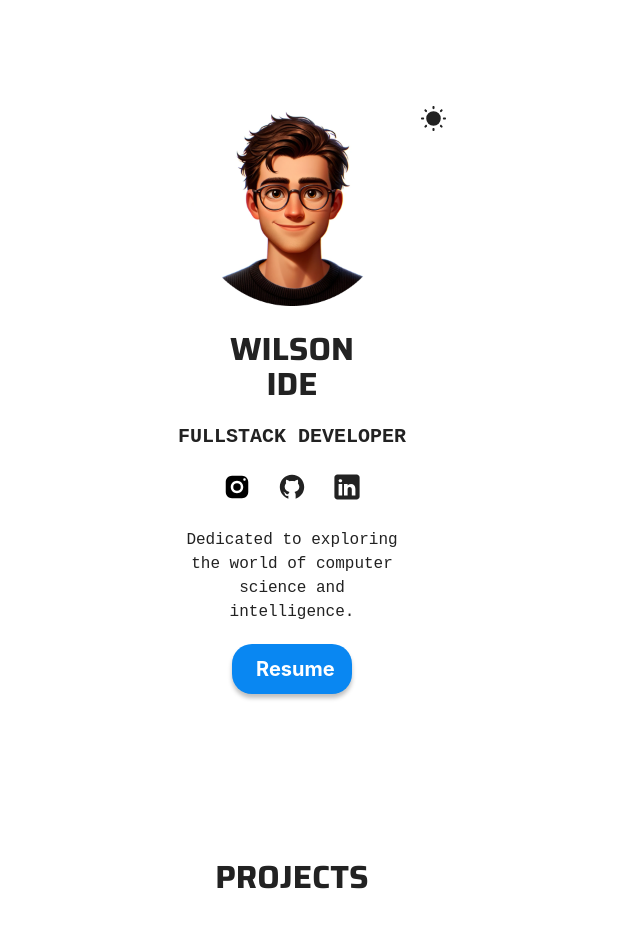
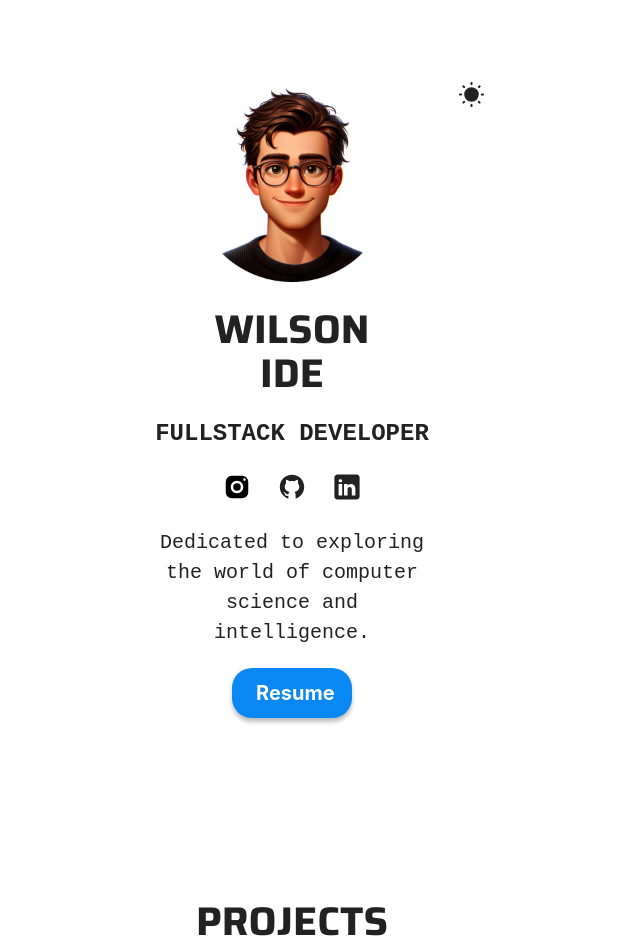
Before and after one commit to Wilsdawg1212/personal_website, a React (Vite) app: page / in a window 1280 px wide. Shown: the top 952 px of the page, without its empty margins (348-988 px from the left). Built offline with nearby package versions, Linux system fonts and the light colour scheme.

Commit message:
Made more progress#

```diff
--- a/src/App.css
+++ b/src/App.css
@@ -66,3 +66,39 @@
 .hover {
   cursor: pointer;
 }
+
+@media (width >= 800px) {
+  #root {
+    gap: 100px;
+  }
+
+  h1 {
+    font-size: 40px;
+  }
+
+  h2, h3 {
+    font-size: 24px;
+  }
+
+  p {
+    font-size: 20px;
+  }
+
+  .sectionTitle {
+    margin-bottom: 60px;
+  }
+
+  @media (width >= 1400px) {
+    #root {
+      gap: 200px;
+    }
+
+    h1 {
+      font-size: 48px;
+    }
+
+    .sectionTitle {
+      margin-bottom: 75px;
+    }
+  }
+}
```
